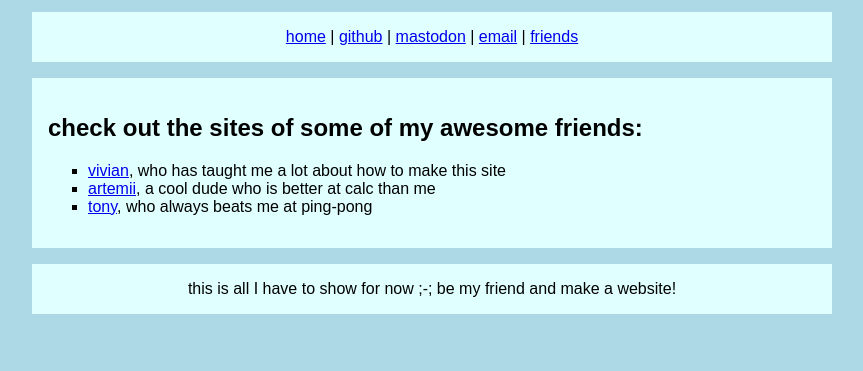
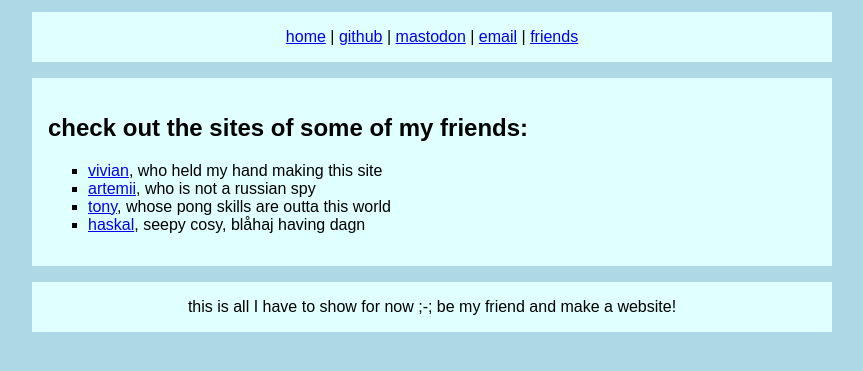
Before and after one commit to aphex-vim/soapie.space, a Jekyll site: the page built from friends.md, in a window 1280 px wide, cut to the strip 132-503 px from the top of the page. Shown: the whole strip, without its empty margins (208-1071 px from the left). Built offline with Jekyll 4.4.1, drawn with Linux system fonts in a browser that asks for light colours.

Commit message:
added hakal, reworded some stuff

```diff
--- a/friends.md
+++ b/friends.md
@@ -3,7 +3,8 @@ layout: post
 footer-text: this is all I have to show for now ;-; be my friend and make a website!
 ---
 
-## check out the sites of some of my awesome friends:
-- [vivian](https://rose.systems), who has taught me a lot about how to make this site
-- [artemii](https://artemiistepanets.com), a cool dude who is better at calc than me
-- [tony](https://st3aks.github.io/), who always beats me at ping-pong
+## check out the sites of some of my friends:
+- [vivian](https://rose.systems), who held my hand making this site
+- [artemii](https://artemiistepanets.com), who is not a russian spy
+- [tony](https://st3aks.github.io/), whose pong skills are outta this world
+- [haskal](https://tilde.town/~haskal/), seepy cosy, blåhaj having dagn
```
